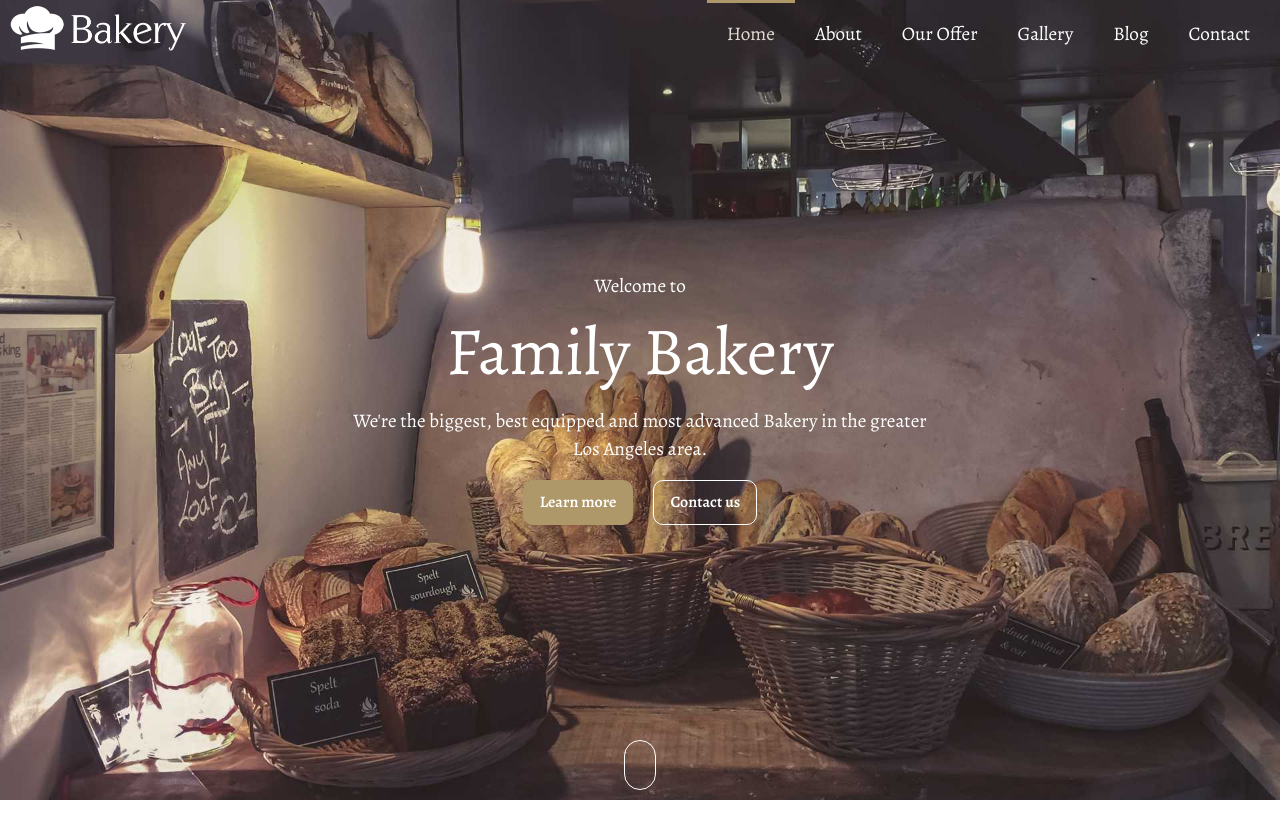
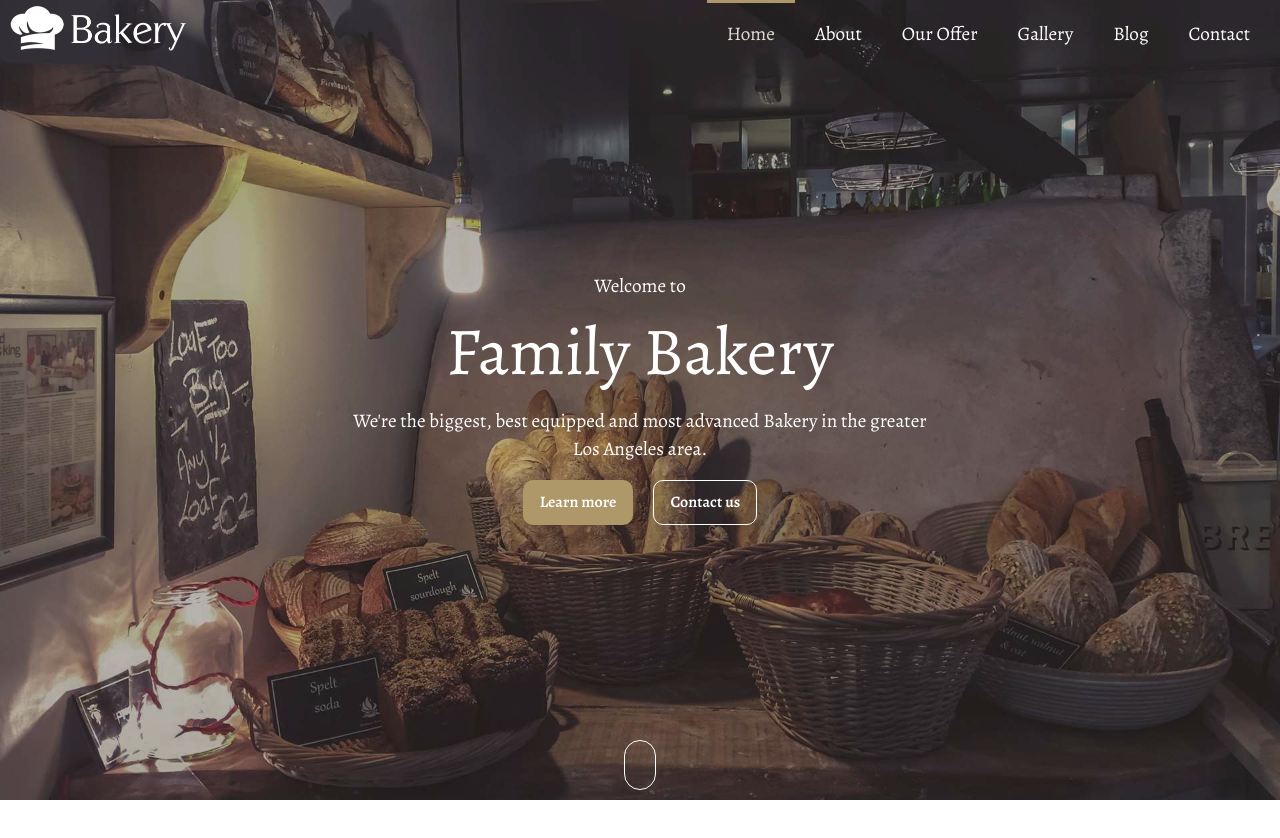
Before and after one commit to Obaadz/Bakery-Template, a plain HTML site: page index.html in a window 1280 px wide. Shown: the top 838 px of the page. Drawn offline with nearby package versions, Linux system fonts and the light colour scheme.

Commit message:
style: Add overlay on hero/landing section

```diff
--- a/assets/css/style.css
+++ b/assets/css/style.css
@@ -145,6 +145,17 @@ header.bg-light {
   align-items: center;
 }
 
+#home #hero::after {
+  content: "";
+  position: absolute;
+  left: 0;
+  top: 0;
+  width: 100%;
+  height: 100%;
+  background-color: #1c1c1c4a;
+  z-index: 0;
+}
+
 #home #hero .content {
   max-width: 600px;
   display: flex;
@@ -220,3 +231,8 @@ header.bg-light {
     top: 50%;
   }
 }
+
+#home .content,
+#home .scroll-down {
+  z-index: 1;
+}
```
